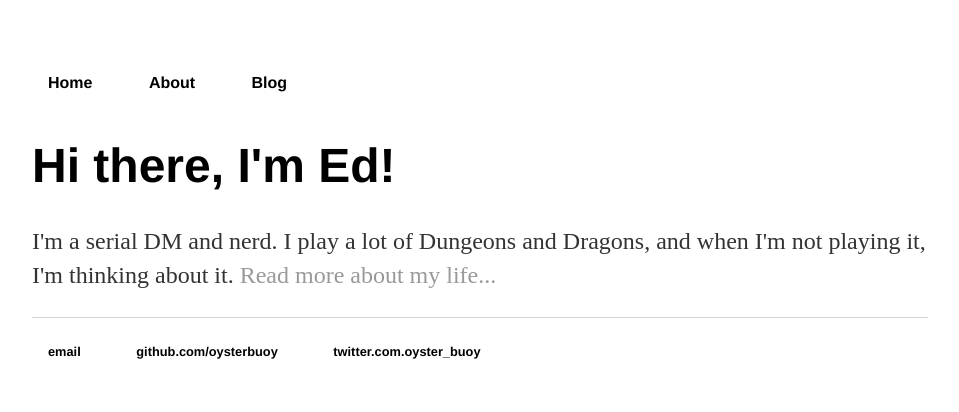
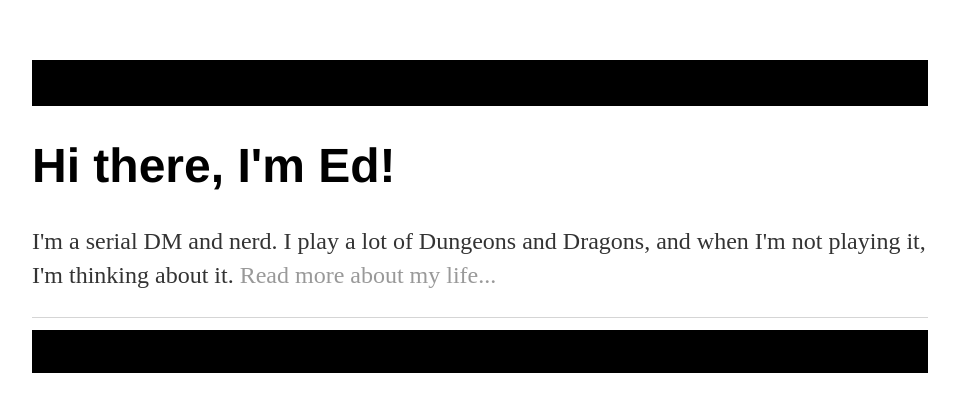
Before and after one commit to OysterBuoy/OysterBuoy.github.io, a Jekyll site: the page built from index.html, in a window 1280 px wide. Shown: the top 412 px of the page, without its empty margins (160-1119 px from the left). Built offline with Jekyll 4.4.1, drawn with Linux system fonts in a browser that asks for light colours.

Commit message:
Adding more color

```diff
--- a/css/main.css
+++ b/css/main.css
@@ -7,6 +7,7 @@ nav ul, footer ul {
     padding: 0px;
     list-style: none;
     font-weight: bold;
+    background-color: black
 }
 nav ul li, footer ul li {
     display: inline;
```
